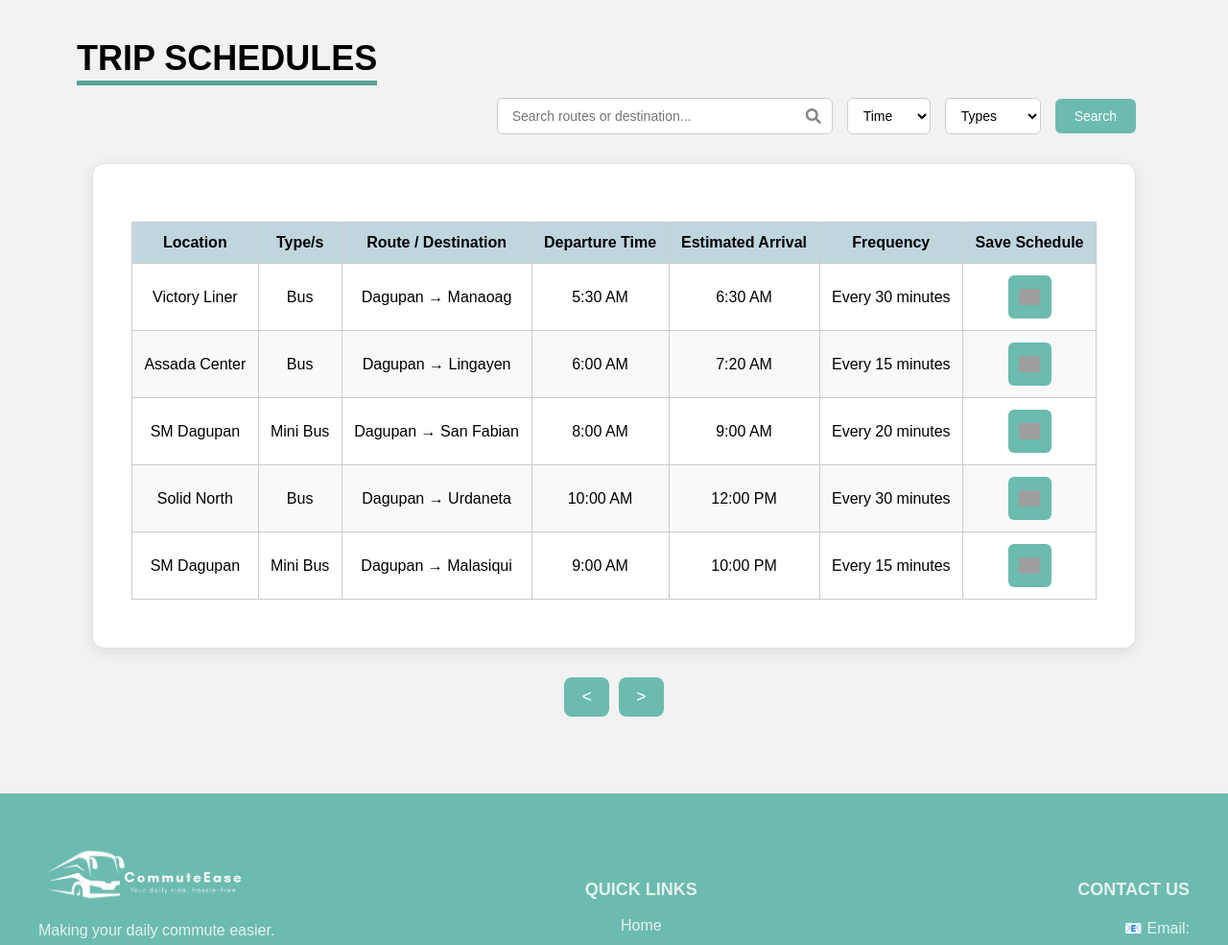
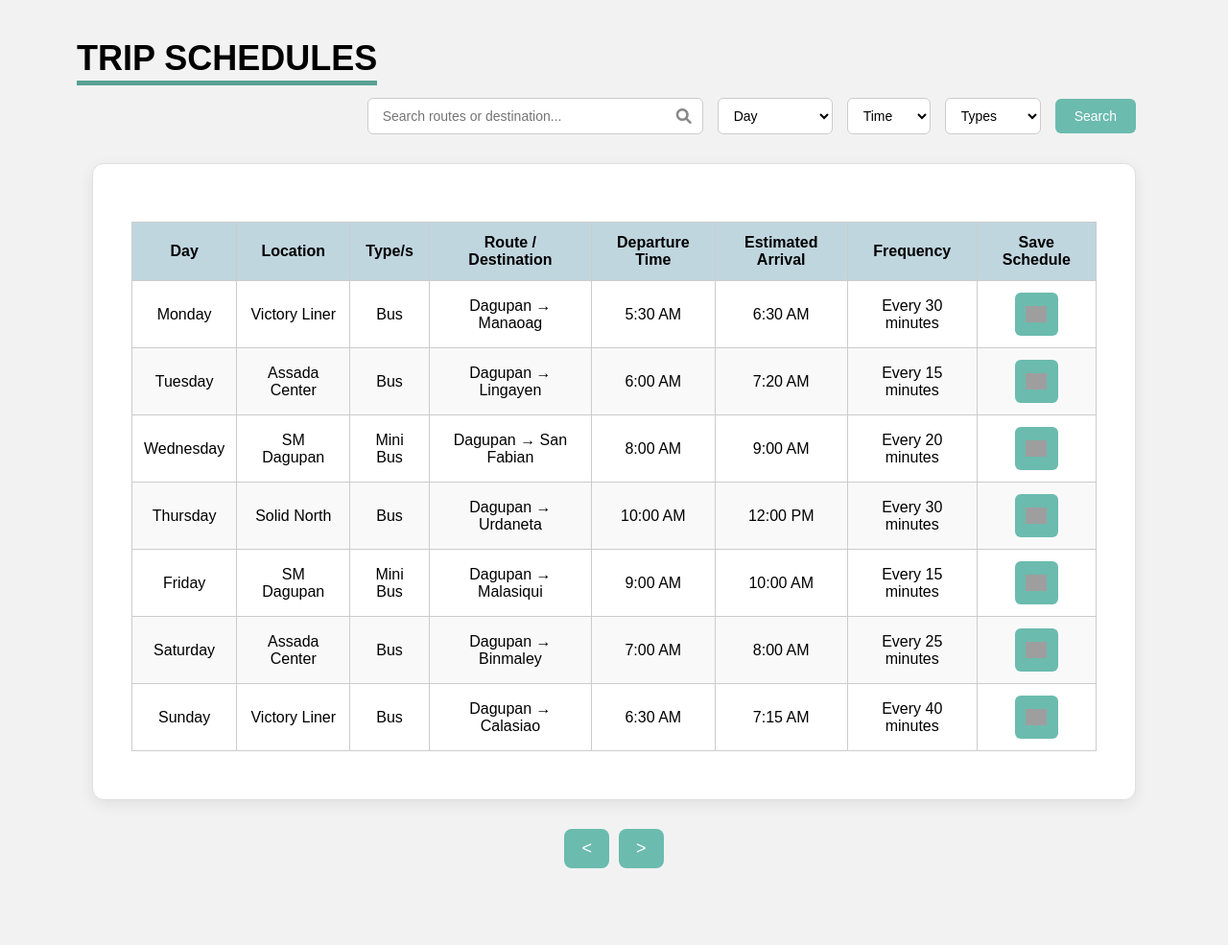
Before and after one commit to bianca-gabriel0/CommuteEase, a PHP site: page /schedule-main.html in a window 1280 px wide. Shown: the part 101-1086 px from the top of the page at 96% size. Run offline with PHP 8.4, Linux system fonts and the light colour scheme; grey boxes are pictures that could not be loaded.

Commit message:
added days in table sched

```diff
--- a/schedule-main.html
+++ b/schedule-main.html
@@ -36,6 +36,18 @@
       <i class="fa fa-search"></i>
     </div>
 
+    <!-- 🟩 Added Day Filter -->
+    <select id="dayFilter">
+      <option value="">Day</option>
+      <option value="Monday">Monday</option>
+      <option value="Tuesday">Tuesday</option>
+      <option value="Wednesday">Wednesday</option>
+      <option value="Thursday">Thursday</option>
+      <option value="Friday">Friday</option>
+      <option value="Saturday">Saturday</option>
+      <option value="Sunday">Sunday</option>
+    </select>
+
     <select id="timeFilter">
       <option value="">Time</option>
       <option value="5 AM">5 AM</option>
@@ -63,6 +75,7 @@
       <table id="scheduleTable">
         <thead>
           <tr>
+            <th>Day</th> <!-- 🟩 Added new column -->
             <th>Location</th>
             <th>Type/s</th>
             <th>Route / Destination</th>
@@ -82,7 +95,6 @@
     <button class="arrow-btn">&lt;</button>
     <button class="arrow-btn">&gt;</button>
   </div>
-
 
   <!-- Footer -->
   <footer>
@@ -117,21 +129,22 @@
     </div>
   </footer>
 
+  <!-- JavaScript -->
   <script>
     const backToTop = document.getElementById("backToTop");
     backToTop.addEventListener("click", () => {
       window.scrollTo({ top: 0, behavior: "smooth" });
     });
-  </script>
 
-  <script>
-    // schedule data
+    // 🟩 Updated schedule data with Day
     const schedules = [
-      { Location: "Victory Liner", type: "Bus", route: "Dagupan → Manaoag", departure: "5:30 AM", arrival: "6:30 AM", frequency: "Every 30 minutes" },
-      { Location: "Assada Center", type: "Bus", route: "Dagupan → Lingayen", departure: "6:00 AM", arrival: "7:20 AM", frequency: "Every 15 minutes" },
-      { Location: "SM Dagupan", type: "Mini Bus", route: "Dagupan → San Fabian", departure: "8:00 AM", arrival: "9:00 AM", frequency: "Every 20 minutes" },
-      { Location: "Solid North", type: "Bus", route: "Dagupan → Urdaneta", departure: "10:00 AM", arrival: "12:00 PM", frequency: "Every 30 minutes" },
-      { Location: "SM Dagupan", type: "Mini Bus", route: "Dagupan → Malasiqui", departure: "9:00 AM", arrival: "10:00 PM", frequency: "Every 15 minutes" }
+      { day: "Monday", Location: "Victory Liner", type: "Bus", route: "Dagupan → Manaoag", departure: "5:30 AM", arrival: "6:30 AM", frequency: "Every 30 minutes" },
+      { day: "Tuesday", Location: "Assada Center", type: "Bus", route: "Dagupan → Lingayen", departure: "6:00 AM", arrival: "7:20 AM", frequency: "Every 15 minutes" },
+      { day: "Wednesday", Location: "SM Dagupan", type: "Mini Bus", route: "Dagupan → San Fabian", departure: "8:00 AM", arrival: "9:00 AM", frequency: "Every 20 minutes" },
+      { day: "Thursday", Location: "Solid North", type: "Bus", route: "Dagupan → Urdaneta", departure: "10:00 AM", arrival: "12:00 PM", frequency: "Every 30 minutes" },
+      { day: "Friday", Location: "SM Dagupan", type: "Mini Bus", route: "Dagupan → Malasiqui", departure: "9:00 AM", arrival: "10:00 AM", frequency: "Every 15 minutes" },
+      { day: "Saturday", Location: "Assada Center", type: "Bus", route: "Dagupan → Binmaley", departure: "7:00 AM", arrival: "8:00 AM", frequency: "Every 25 minutes" },
+      { day: "Sunday", Location: "Victory Liner", type: "Bus", route: "Dagupan → Calasiao", departure: "6:30 AM", arrival: "7:15 AM", frequency: "Every 40 minutes" }
     ];
 
     const tableBody = document.querySelector("#scheduleTable tbody");
@@ -148,7 +161,7 @@
           row.appendChild(cell);
         });
 
-        // save button with icon
+        // save button
         const saveCell = document.createElement("td");
         const saveBtn = document.createElement("button");
         saveBtn.classList.add("save-btn");
@@ -171,19 +184,25 @@
 
     renderTable(schedules);
 
-    // Search + filter
+    // 🟩 Search + Day + Type Filters
     document.getElementById("searchBtn").addEventListener("click", () => {
       const searchValue = document.getElementById("searchInput").value.toLowerCase();
       const typeValue = document.getElementById("typeFilter").value;
+      const dayValue = document.getElementById("dayFilter").value;
 
       const filtered = schedules.filter(s =>
         (s.route.toLowerCase().includes(searchValue) || s.Location.toLowerCase().includes(searchValue)) &&
-        (typeValue === "" || s.type === typeValue)
+        (typeValue === "" || s.type === typeValue) &&
+        (dayValue === "" || s.day === dayValue)
       );
 
       renderTable(filtered);
     });
+
+    // 🟩 Auto-update on day filter change
+    document.getElementById("dayFilter").addEventListener("change", () => {
+      document.getElementById("searchBtn").click();
+    });
   </script>
-
 </body>
 </html>
--- a/schedule-style.css
+++ b/schedule-style.css
@@ -432,3 +432,12 @@ footer {
   background-color: #5ea398;
   transform: scale(1.05);
 }
+
+/* 🟩 Day Filter Styling */
+#dayFilter {
+  padding: 9px 12px;
+  border-radius: 6px;
+  border: 1px solid #ccc;
+  background-color: white;
+  outline: none;
+}
```
Lines whose indentation alone changed are shown as unchanged.
